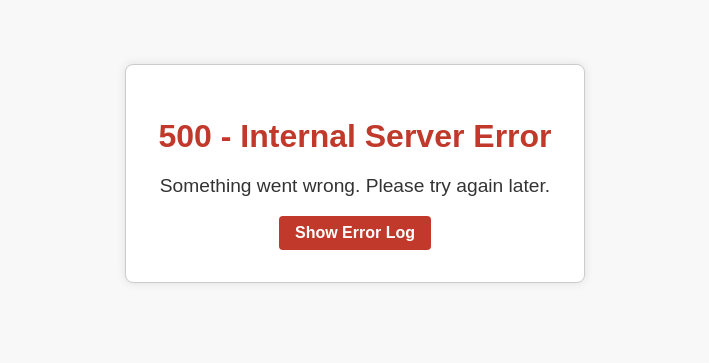
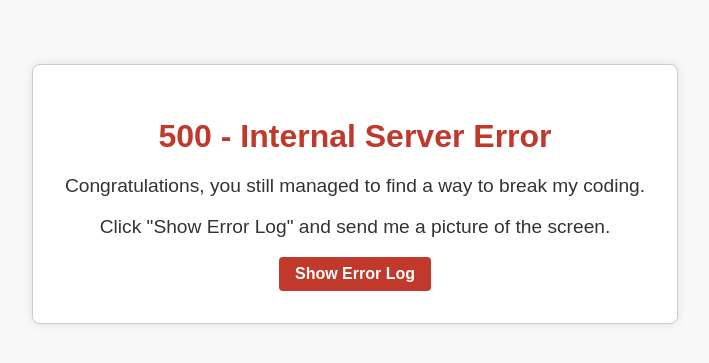
Before and after one commit to MatthewFletcher/Weight-Manager, a FastAPI app: template templates/500.html in a window 1280 px wide. Shown: the top 363 px of the page, without its empty margins (285-994 px from the left). Run offline with FastAPI, Linux system fonts and the light colour scheme; the template is opened without the code that fills it, so the values that code supplies are empty.

Commit message:
update error page

```diff
--- a/templates/500.html
+++ b/templates/500.html
@@ -14,7 +14,8 @@
 <body>
     <div class="error-box">
         <h1>500 - Internal Server Error</h1>
-        <p>Something went wrong. Please try again later.</p>
+        <p>Congratulations, you still managed to find a way to break my coding.</p>
+        <p>Click "Show Error Log" and send me a picture of the screen.</p>
         <button onclick="toggleTraceback()">Show Error Log</button>
         <pre id="traceback" style="display: none;">{{ traceback }}</pre>
     </div>
```
